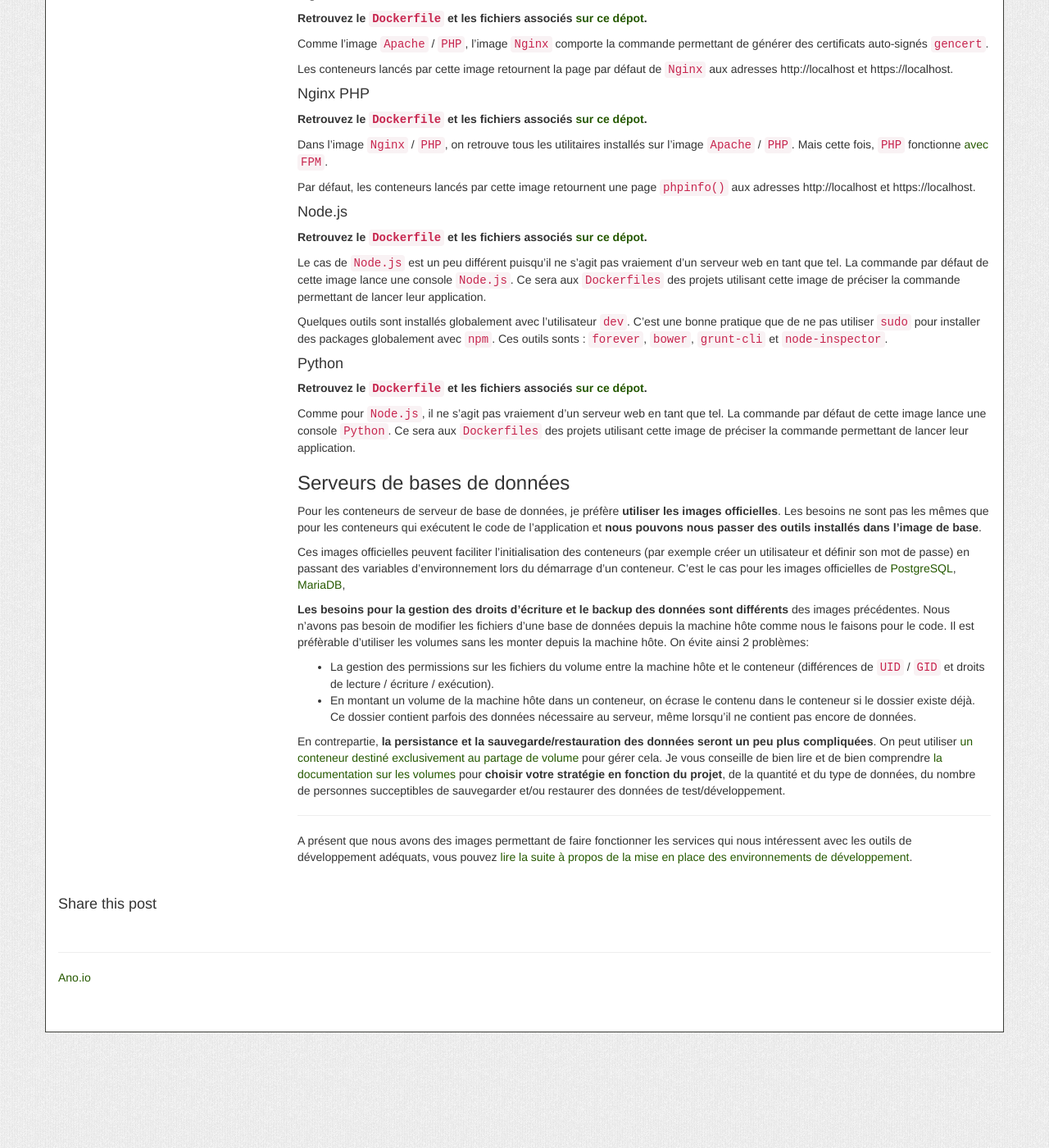
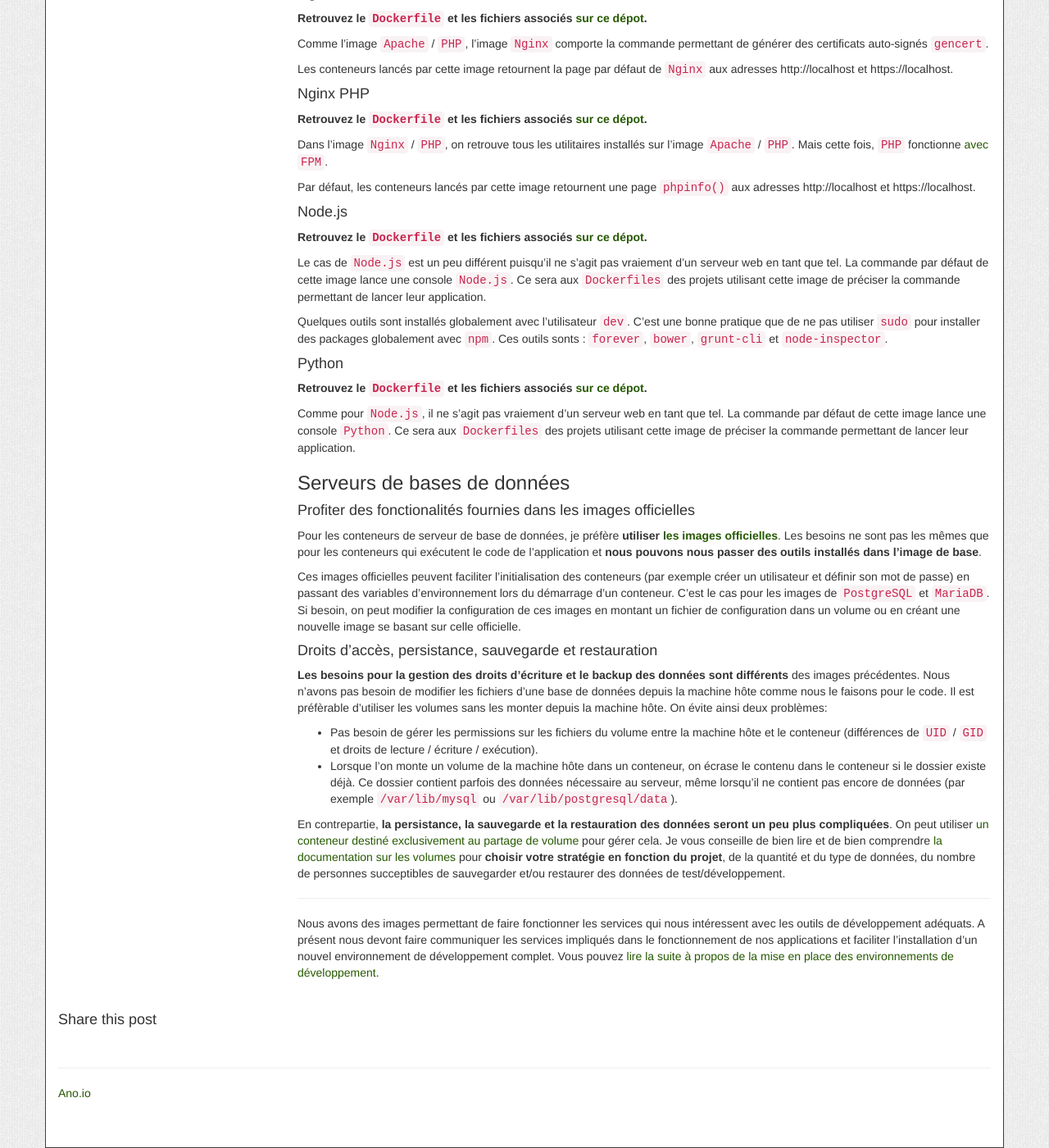
Before and after one commit to AlexisNo/alexisno.github.io, a Jekyll site: the page built from _posts/2014-12-11-monter-ses-environnements-de-developpement-avec-docker-partie-2.md, in a window 1280 px wide and 1400 px high, scrolled down 6622 px. Shown: the whole window at 82% size. Built offline with Jekyll 4.4.1, drawn with Linux system fonts in a browser that asks for light colours; nearby versions of some CDN libraries; comment, search, counter and statistics services are not loaded; before the commit the page ends 7881 px from its top, so only the background shows below that; some of the changed text lies outside the part shown.

Commit message:
Update posts using official images for databases

```diff
--- a/_posts/2014-12-11-monter-ses-environnements-de-developpement-avec-docker-partie-2.md
+++ b/_posts/2014-12-11-monter-ses-environnements-de-developpement-avec-docker-partie-2.md
@@ -3,9 +3,9 @@
 title: Monter ses environnements de développement avec Docker - Partie 2
 permalink: monter-ses-environnements-de-developpement-avec-docker-partie-2/
 logo: /assets/img/baleine2.jpg
-tags: docker fr
+tags: docker français
 categories: post
-excerpt: "Création une image de base - Publier sur Dockerhub - Tester et débugger - Problèmatiques liées à une installation scriptée - Gestions des droits - Création d'images pour environnements de développement : mailcatcher, PHP, Node.js, Python, Apache, Nginx."
+excerpt: "Création une image de base - Publier sur Dockerhub - Tester et débugger - Problèmatiques liées à une installation scriptée - Gestions des permissions - Création d'images pour environnements de développement : mailcatcher, PHP, Node.js, Python, Apache, Nginx - Utilisation des images de serveur de base de données"
 ---
 Cet article est le deuxième d'une série de trois. Ces articles ne sont pas destinés à enseigner Docker, mais ils proposent une solution de gestion d'environnements de développement l'utilisant.
 
@@ -269,17 +269,21 @@
 
 ### Serveurs de bases de données
 
-Pour les conteneurs de serveur de base de données, je préfère **utiliser les images officielles**. Les besoins ne sont pas les mêmes que pour les conteneurs qui exécutent le code de l'application et **nous pouvons nous passer des outils installés dans l'image de base**.
+#### Profiter des fonctionalités fournies dans les images officielles
 
-Ces images officielles peuvent faciliter l'initialisation des conteneurs (par exemple créer un utilisateur et définir son mot de passe) en passant des variables d'environnement lors du démarrage d'un conteneur. C'est le cas pour les images officielles de [PostgreSQL](https://hub.docker.com/_/postgres/), [MariaDB](https://hub.docker.com/_/mariadb/),
+Pour les conteneurs de serveur de base de données, je préfère **utiliser [les images officielles](https://hub.docker.com/search/?q=database&page=1&isAutomated=0&isOfficial=1&pullCount=0&starCount=0)**. Les besoins ne sont pas les mêmes que pour les conteneurs qui exécutent le code de l'application et **nous pouvons nous passer des outils installés dans l'image de base**.
 
-**Les besoins pour la gestion des droits d'écriture et le backup des données sont différents** des images précédentes. Nous n'avons pas besoin de modifier les fichiers d'une base de données depuis la machine hôte comme nous le faisons pour le code. Il est préfèrable d'utiliser les volumes sans les monter depuis la machine hôte. On évite ainsi 2 problèmes:
+Ces images officielles peuvent faciliter l'initialisation des conteneurs (par exemple créer un utilisateur et définir son mot de passe) en passant des variables d'environnement lors du démarrage d'un conteneur. C'est le cas pour les images de [`PostgreSQL`](https://hub.docker.com/_/postgres/) et [`MariaDB`](https://hub.docker.com/_/mariadb/). Si besoin, on peut modifier la configuration de ces images en montant un fichier de configuration dans un volume ou en créant une nouvelle image se basant sur celle officielle.
 
-* La gestion des permissions sur les fichiers du volume entre la machine hôte et le conteneur (différences de `UID` / `GID` et droits de lecture / écriture / exécution).
-* En montant un volume de la machine hôte dans un conteneur, on écrase le contenu dans le conteneur si le dossier existe déjà. Ce dossier contient parfois des données nécessaire au serveur, même lorsqu'il ne contient pas encore de données.
+#### Droits d'accès, persistance, sauvegarde et restauration
 
-En contrepartie, **la persistance et la sauvegarde/restauration des données seront un peu plus compliquées**. On peut utiliser [un conteneur destiné exclusivement au partage de volume](http://docs.docker.com/engine/userguide/dockervolumes/#adding-a-data-volume) pour gérer cela. Je vous conseille de bien lire et de bien comprendre [la documentation sur les volumes](http://docs.docker.com/engine/userguide/dockervolumes/) pour **choisir votre stratégie en fonction du projet**, de la quantité et du type de données, du nombre de personnes succeptibles de sauvegarder et/ou restaurer des données de test/développement.
+**Les besoins pour la gestion des droits d'écriture et le backup des données sont différents** des images précédentes. Nous n'avons pas besoin de modifier les fichiers d'une base de données depuis la machine hôte comme nous le faisons pour le code. Il est préfèrable d'utiliser les volumes sans les monter depuis la machine hôte. On évite ainsi deux problèmes:
+
+* Pas besoin de gérer les permissions sur les fichiers du volume entre la machine hôte et le conteneur (différences de `UID` / `GID` et droits de lecture / écriture / exécution).
+* Lorsque l'on monte un volume de la machine hôte dans un conteneur, on écrase le contenu dans le conteneur si le dossier existe déjà. Ce dossier contient parfois des données nécessaire au serveur, même lorsqu'il ne contient pas encore de données (par exemple `/var/lib/mysql` ou  `/var/lib/postgresql/data`).
+
+En contrepartie, **la persistance, la sauvegarde et la restauration des données seront un peu plus compliquées**. On peut utiliser [un conteneur destiné exclusivement au partage de volume](http://docs.docker.com/engine/userguide/dockervolumes/#adding-a-data-volume) pour gérer cela. Je vous conseille de bien lire et de bien comprendre [la documentation sur les volumes](http://docs.docker.com/engine/userguide/dockervolumes/) pour **choisir votre stratégie en fonction du projet**, de la quantité et du type de données, du nombre de personnes succeptibles de sauvegarder et/ou restaurer des données de test/développement.
 
 ---
 
-A présent que nous avons des images permettant de faire fonctionner les services qui nous intéressent avec les outils de développement adéquats, vous pouvez [lire la suite à propos de la mise en place des environnements de développement](/monter-ses-environnements-de-developpement-avec-docker-partie-3/).
+Nous avons des images permettant de faire fonctionner les services qui nous intéressent avec les outils de développement adéquats. A présent nous devont faire communiquer les services impliqués dans le fonctionnement de nos applications et faciliter l'installation d'un nouvel environnement de développement complet. Vous pouvez [lire la suite à propos de la mise en place des environnements de développement](/monter-ses-environnements-de-developpement-avec-docker-partie-3/).
```
Also changed, not shown: _posts/2014-11-06-monter-ses-environnements-de-developpement-avec-docker-partie-1.md (+1 -1 lines), _posts/2015-01-23-monter-ses-environnements-de-developpement-avec-docker-partie-3.md (+98 -29 lines).
